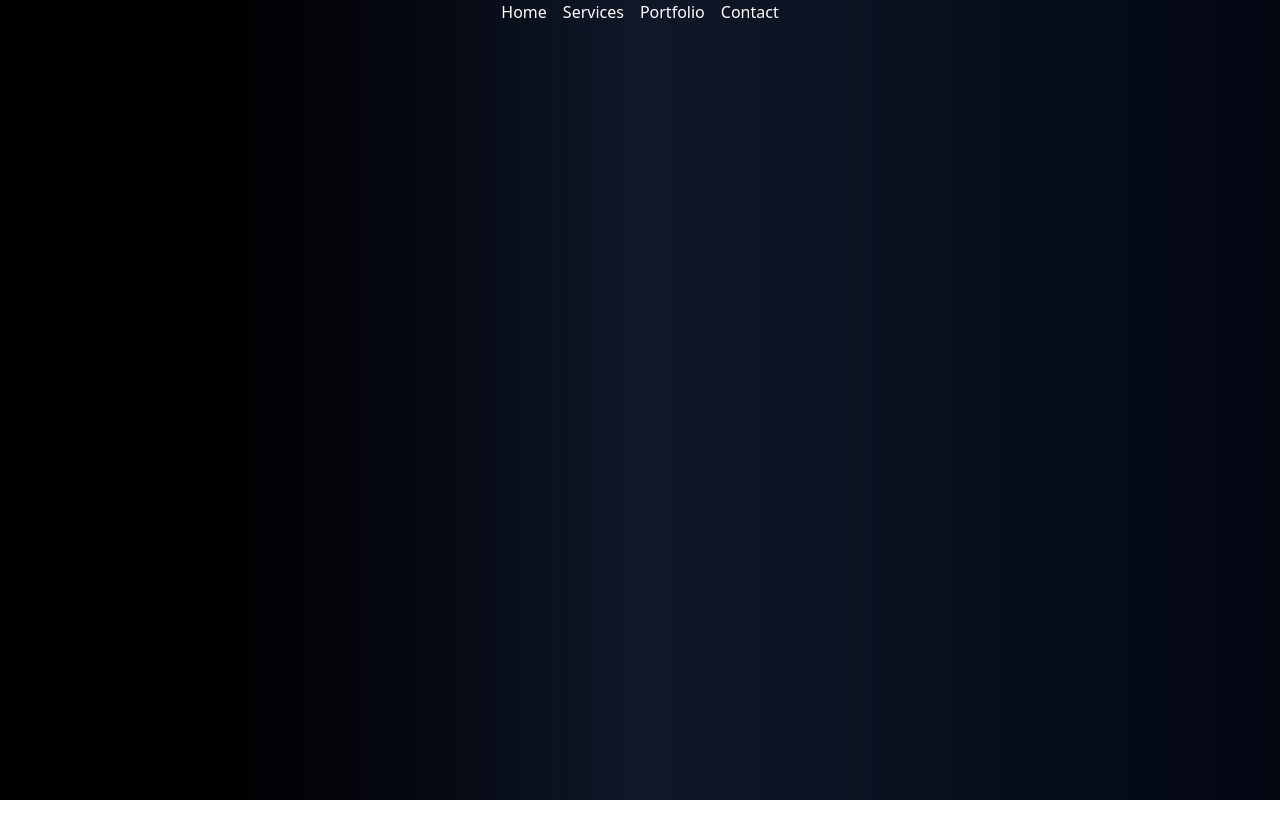
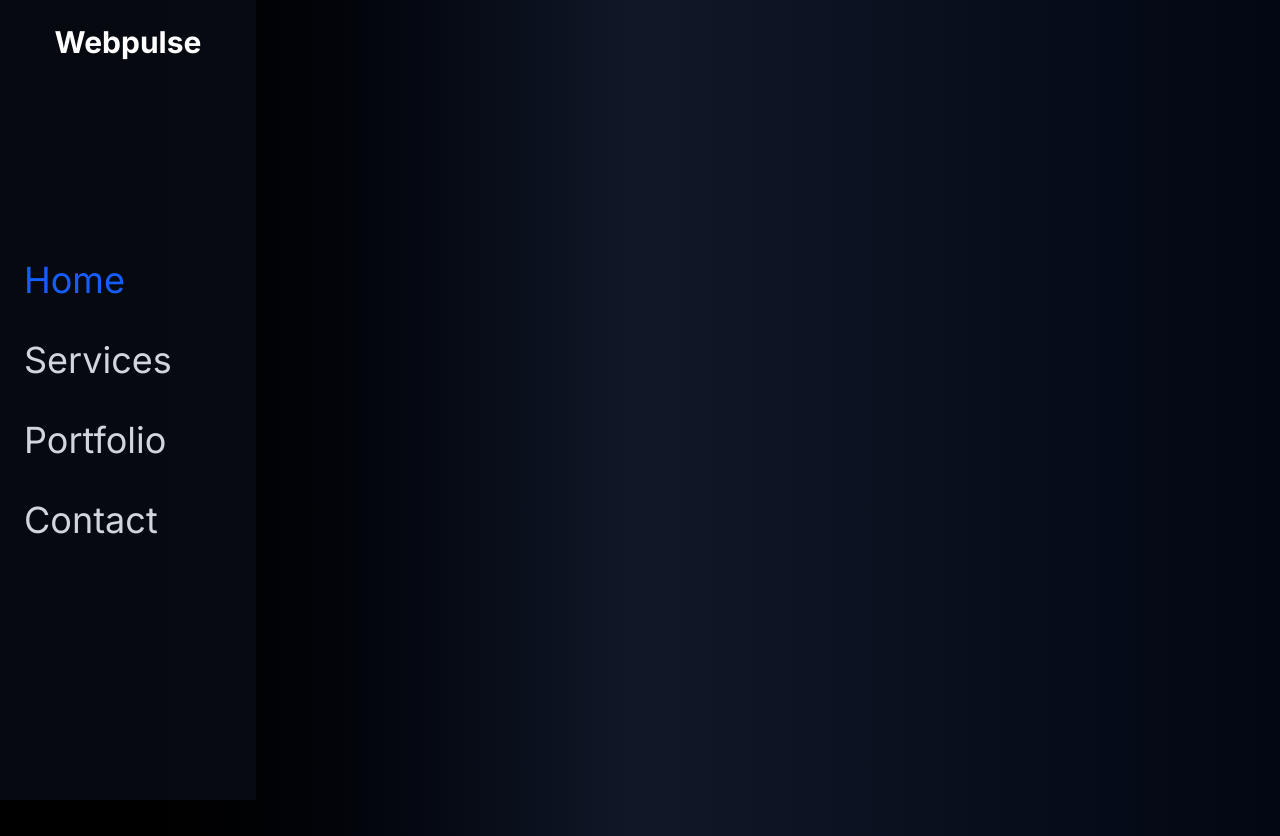
Before and after one commit to Ryan9698/webpulsedesigns, a Next.js app in the folder webpulsedesigns/: page / in a window 1280 px wide. Before the commit the page ends 800 px from the top, so only its background shows below. Built offline with nearby package versions, Linux system fonts and the light colour scheme.

Commit message:
Began structuring page and some styling ideas

```diff
--- a/webpulsedesigns/src/app/components/Navbar/Navbar.jsx
+++ b/webpulsedesigns/src/app/components/Navbar/Navbar.jsx
@@ -1,24 +1,40 @@
+'use client';
+
 import Link from 'next/link';
+import { usePathname } from 'next/navigation';
 
 export default function Navbar() {
+  const pathname = usePathname();
+
   const navLinks = [
     { href: '/', label: 'Home' },
     { href: '/services', label: 'Services' },
     { href: '/portfolio', label: 'Portfolio' },
-    { href: 'about', label: 'Contact' },
+    { href: '/about', label: 'Contact' },
   ];
-  const linkStyles = 'hover:text-red-900 text-white';
+  const baseStyles =
+    'transition transform hover:text-white hover:scale-105 font-inter ml-4';
+  const activeStyles = 'text-blue-600 ';
   return (
-    <div>
-      <ul className="flex md:justify-center gap-4">
-        {navLinks.map(({ href, label }) => (
-          <li key={href}>
-            <Link href={href} className={linkStyles}>
-              {label}
-            </Link>
-          </li>
-        ))}
+    <aside className="relative w-64 h-screen text-gray-300 flex items-center bg-gray-900/40">
+      <div className="absolute top-6 left-1/2 -translate-x-1/2 text-3xl font-bold text-white">
+        Webpulse
+      </div>
+      <ul className="flex flex-col space-y-6">
+        {navLinks.map(({ href, label }) => {
+          const isActive = pathname === href;
+          return (
+            <li key={href} className="text-4xl font-inter p-2">
+              <Link
+                href={href}
+                className={`${baseStyles} ${isActive ? activeStyles : ''}`}
+              >
+                {label}
+              </Link>
+            </li>
+          );
+        })}
       </ul>
-    </div>
+    </aside>
   );
 }
--- a/webpulsedesigns/src/app/layout.js
+++ b/webpulsedesigns/src/app/layout.js
@@ -1,4 +1,4 @@
-import { Geist, Geist_Mono } from 'next/font/google';
+import { Geist, Geist_Mono, Inter } from 'next/font/google';
 import './globals.css';
 import Navbar from '@/app/components/Navbar/Navbar';
 
@@ -12,6 +12,13 @@ const geistMono = Geist_Mono({
   subsets: ['latin'],
 });
 
+const inter = Inter({
+  variable: '--font-inter',
+  subsets: ['latin'],
+  weight: ['100', '200', '300', '400', '500', '600', '700', '800', '900'],
+  style: ['normal', 'italic'],
+  display: 'swap',
+});
 export const metadata = {
   title: 'Webpulse Designs',
   description:
@@ -20,7 +27,7 @@ export const metadata = {
 
 export default function RootLayout({ children }) {
   return (
-    <html lang="en">
+    <html lang="en" className={`${inter.className}`}>
       <body className="bg-gradient-to-l from-gray-950 via-gray-900 to-black">
         <Navbar />
         {children}
--- a/webpulsedesigns/tailwind.config.js
+++ b/webpulsedesigns/tailwind.config.js
@@ -1,10 +1,15 @@
 module.exports = {
   content: [
+    './app/**/*.{js,ts,jsx,tsx}',
     './pages/**/*.{js,ts,jsx,tsx}',
     './components/**/*.{js,ts,jsx,tsx}',
   ],
   theme: {
-    extend: {},
+    extend: {
+      fontFamily: {
+        inter: ['var(--font-inter)', 'sans-serif'],
+      },
+    },
   },
   plugins: [],
 };
```
